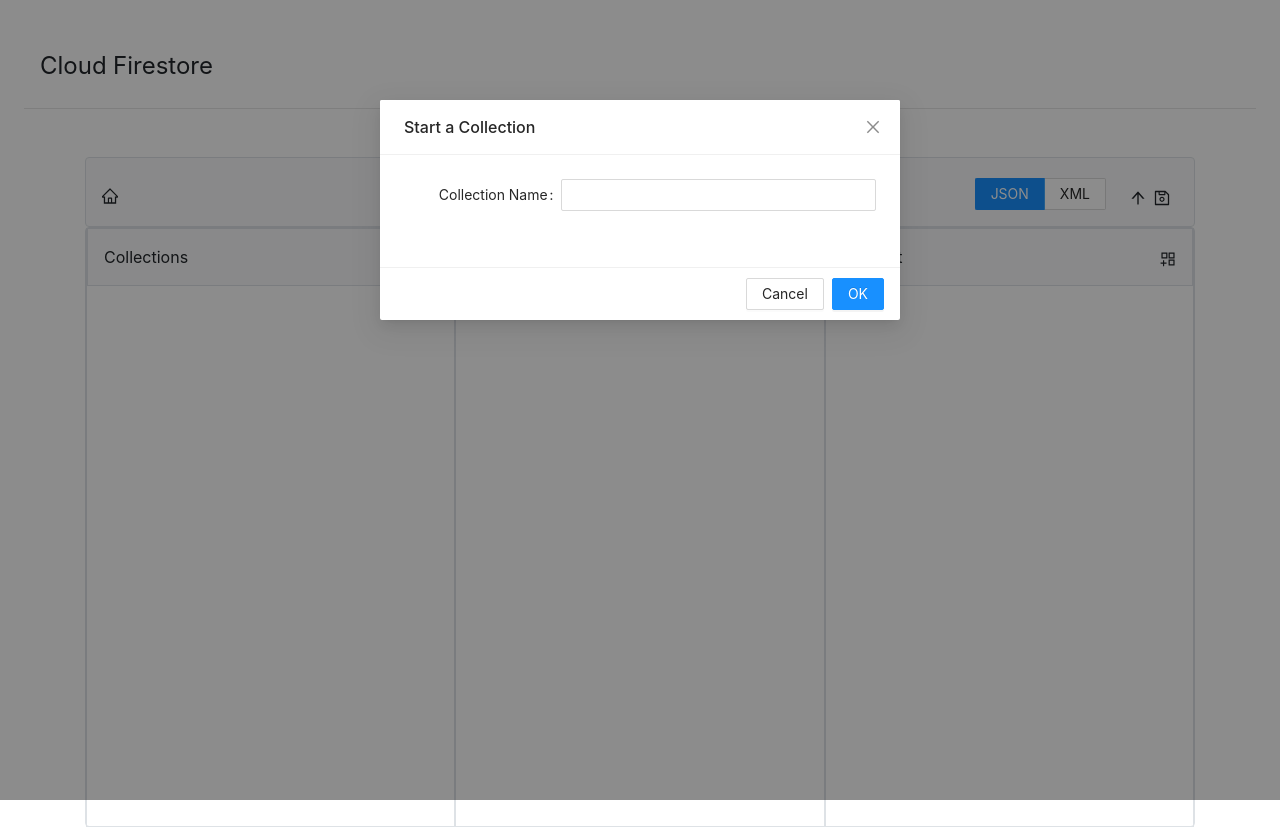
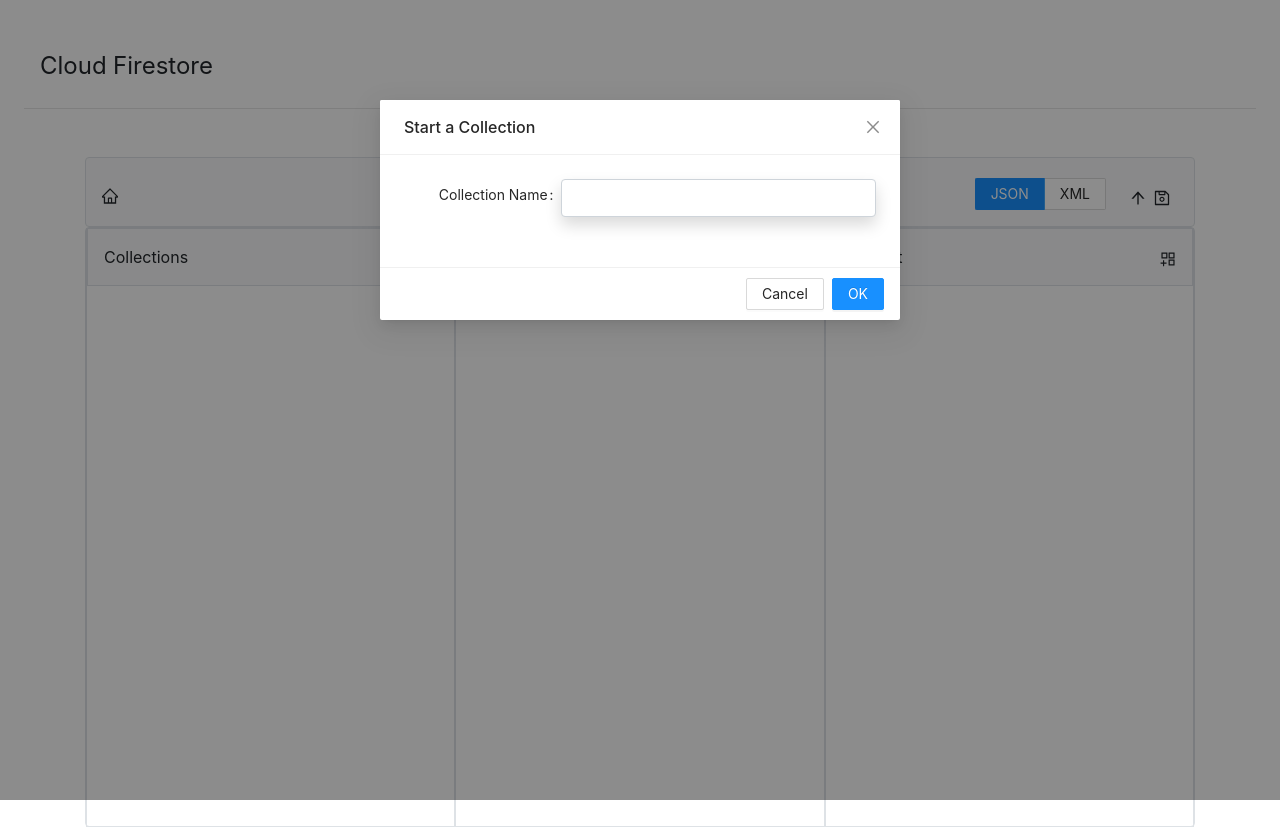
Before and after one commit to i-ates/-React-Redux-Command-Pattern-NoSQL-Demo, a React (Create React App) app: page / in a window 1280 px wide. Both pictures are taken after a click on the element 429 px from the left and 259 px from the top of the page. Built offline with nearby package versions, Linux system fonts and the light colour scheme.

Commit message:
validations added, collection update sırasında order değişmesi fixlendi.

```diff
--- a/package.json
+++ b/package.json
@@ -16,6 +16,7 @@
     "react-redux": "^7.2.3",
     "react-scripts": "4.0.3",
     "redux": "^4.0.5",
+    "sweetalert": "^2.1.2",
     "uniquid": "^1.1.4",
     "web-vitals": "^1.1.1"
   },
--- a/src/components/Collections.js
+++ b/src/components/Collections.js
@@ -1,12 +1,13 @@
-import {AppstoreAddOutlined, DeleteOutlined} from "@ant-design/icons";
+import { AppstoreAddOutlined, DeleteOutlined } from "@ant-design/icons";
 import ContextConsumer from "../contextapi/Context";
-import {useDispatch, useSelector} from "react-redux";
-import { useState} from "react";
-import { Modal } from 'antd';
-import { Form, Input, Row, Col} from 'antd';
-import {addCollection, removeCollection} from "../reduxState/actions";
+import { useDispatch, useSelector } from "react-redux";
+import { useState } from "react";
+import { Modal } from "antd";
+import { Form, Input, Row, Col } from "antd";
+import { addCollection, removeCollection } from "../reduxState/actions";
 import uniquid from "uniquid";
-import { Alert } from 'antd';
+import swal from "sweetalert";
+
 const layout = {
   labelCol: { span: 8 },
   wrapperCol: { span: 16 },
@@ -15,7 +16,8 @@
 export default function Collections() {
   const { collections } = useSelector((state) => state.collectionReducer);
   const [isModalVisible, setIsModalVisible] = useState(false);
-  const [input, setInput] = useState("");
+  const [collectionName, setCollectionName] = useState(null);
+  const [errors, setErrors] = useState({});
 
   const showModal = () => {
     setIsModalVisible(true);
@@ -23,81 +25,157 @@
 
   const dispatch = useDispatch();
 
-  const handleOk = (trigger,setUndoCommandsCount) => {
-    if(input.trim().length === 0){
-      alert("Name cannot be empty.");
+  const handleOk = (trigger, setUndoCommandsCount) => {
+    if (isThereEror()) {
+        swal({
+            title: "Warning!",
+            text: "All blanks must be filled.",
+            icon: "warning",
+            dangerMode: true,
+        });
         return;
     }
     let collection = {
       id: uniquid(),
-          name: input,
-          documents: []
+      name: collectionName,
+      documents: [],
     };
-      setInput("");
+    setCollectionName(null);
     trigger.addCollection(collection);
-      setUndoCommandsCount(trigger.getInvoker().getUndoCommands().length)
+    setUndoCommandsCount(trigger.getInvoker().getUndoCommands().length);
     dispatch(addCollection(collection));
     setIsModalVisible(false);
   };
 
-  const remove = (trigger,collection,setUndoCommandsCount) => {
+  const isThereEror = () => {
+    try{
+        let result = collectionName === null || collectionName.trim() === "";
+        return result;
+    }catch(err){
+        return true;
+    }
+  };
+
+  const remove = (trigger, collection, setUndoCommandsCount) => {
     trigger.removeCollection(collection);
-      setUndoCommandsCount(trigger.getInvoker().getUndoCommands().length)
+    setUndoCommandsCount(trigger.getInvoker().getUndoCommands().length);
     dispatch(removeCollection(collection));
   };
 
+  const onChange = (event) => {
+    const { value, name } = event.target;
+    const e = { ...errors };
+    if(value.trim() === "" ? (e[name] = `Must be filled.`) : (e[name] = undefined));
+    setCollectionName(value);
+    setErrors(e);
+  };
+
   const handleCancel = () => {
-      setInput("");
+    setCollectionName(null);
+    setErrors({});
     setIsModalVisible(false);
   };
   return (
     <ContextConsumer>
       {(value) => {
-          const { setCollection, trigger,setUndoCommandsCount, collection} = value;
+        const {
+          setCollection,
+          trigger,
+          setUndoCommandsCount,
+          collection,
+        } = value;
+        const {collectionName:collectionError} = errors;
         return (
           <div className="col-4 border border-top-0">
             <div className="p-3 bg-light border border-1">
               <div className="d-flex justify-content-between">
                 Collections
-                    <AppstoreAddOutlined className="d-flex mt-1 justify-content-end" onClick={showModal} />
+                <AppstoreAddOutlined
+                  className="d-flex mt-1 justify-content-end"
+                  onClick={showModal}
+                />
                 <>
-                          <Modal title="Start a Collection" visible={isModalVisible} onOk={() => handleOk(trigger,setUndoCommandsCount)} onCancel={handleCancel}>
-                              <Form
-                                  {...layout}
-                                  name="basic"
+                  <Modal
+                    title="Start a Collection"
+                    visible={isModalVisible}
+                    onOk={() => handleOk(trigger, setUndoCommandsCount)}
+                    onCancel={handleCancel}
                   >
+                    <Form {...layout} name="basic">
                       <Form.Item
                         label="Collection Name"
-                                      rules={[{ required: true, message: 'Please input your collection name!' }]}
+                        rules={[
+                          {
+                            required: true,
+                            message: "Please input your collection name!",
+                          },
+                        ]}
                       >
-                                      <Input onChange={(e) => {setInput(e.target.value)}} value={input} />
+                        <Input
+                          className={
+                            collectionError
+                              ? "form-control is-invalid shadow p-2"
+                              : "form-control shadow p-2"
+                          }
+                          onChange={(e) => onChange(e)}
+                          name="collectionName"
+                          value={collectionName}
+                        />
                       </Form.Item>
                     </Form>
                   </Modal>
                 </>
               </div>
             </div>
-                <div style={{overflow:"auto", height: "540px"}}>
-                  {
-                    collections && collections.map(singleCollection => {
-                      return(
+            <div style={{ overflow: "auto", height: "540px" }}>
+              {collections &&
+                collections.map((singleCollection) => {
+                  return (
                     <>
-                            <Row className="p-1" style={{backgroundColor:collection && collection?.id == singleCollection?.id ? '#EFEFF1' : null,marginBottom:5}} >
+                      <Row
+                        className="p-1"
+                        style={{
+                          backgroundColor:
+                            collection && collection?.id === singleCollection?.id
+                              ? "#EFEFF1"
+                              : null,
+                          marginBottom: 5,
+                        }}
+                      >
                         <Col md={16}>
-                                <div key={singleCollection.id} onClick={() => setCollection({id: singleCollection.id, name: singleCollection.name})} className="p-2" style={{cursor: "pointer"}}>
+                          <div
+                            key={singleCollection.id}
+                            onClick={() =>
+                              setCollection({
+                                id: singleCollection.id,
+                                name: singleCollection.name,
+                              })
+                            }
+                            className="p-2"
+                            style={{ cursor: "pointer" }}
+                          >
                             {singleCollection.name}
                           </div>
                         </Col>
-                              <Col md={4} offset={4} >
-                                <div onClick={() => remove(trigger,singleCollection,setUndoCommandsCount)} className="p-2 d-flex justify-content-end" style={{cursor: "pointer"}}>
+                        <Col md={4} offset={4}>
+                          <div
+                            onClick={() =>
+                              remove(
+                                trigger,
+                                singleCollection,
+                                setUndoCommandsCount
+                              )
+                            }
+                            className="p-2 d-flex justify-content-end"
+                            style={{ cursor: "pointer" }}
+                          >
                             <DeleteOutlined />
                           </div>
                         </Col>
                       </Row>
                     </>
                   );
-                    })
-                  }
+                })}
             </div>
           </div>
         );
--- a/src/components/Documents.js
+++ b/src/components/Documents.js
@@ -1,19 +1,22 @@
-import {AppstoreAddOutlined, DeleteOutlined} from "@ant-design/icons";
+import { AppstoreAddOutlined, DeleteOutlined } from "@ant-design/icons";
 import ContextConsumer from "../contextapi/Context";
-import {useDispatch, useSelector} from "react-redux";
-import {Col, Form, Input, Modal, Row} from "antd";
-import {useState} from "react";
+import { useDispatch, useSelector } from "react-redux";
+import { Col, Form, Input, Modal, Row } from "antd";
+import { useState } from "react";
 import uniquid from "uniquid";
-import {updateCollection} from "../reduxState/actions";
+import { updateCollection } from "../reduxState/actions";
+import swal from "sweetalert";
+
 
 const layout = {
-  labelCol: {span: 8},
-  wrapperCol: {span: 16},
+  labelCol: { span: 8 },
+  wrapperCol: { span: 16 },
 };
 export default function Documents() {
-  const {collections} = useSelector((state) => state.collectionReducer);
+  const { collections } = useSelector((state) => state.collectionReducer);
   const [isModalVisible, setIsModalVisible] = useState(false);
-  const [input, setInput] = useState("");
+  const [documentName, setDocumentName] = useState(null);
+  const [errors, setErrors] = useState({});
 
   const showModal = () => {
     setIsModalVisible(true);
@@ -21,98 +24,206 @@
 
   const dispatch = useDispatch();
 
-  const handleOk = (trigger, setUndoCommandsCount,setRedoCommandsCount, oldCollection) => {
-    if(input.trim().length === 0){
-      alert("Name cannot be empty.");
+  const handleOk = (
+    trigger,
+    setUndoCommandsCount,
+    setRedoCommandsCount,
+    oldCollection
+  ) => {
+    if (isThereEror()) {
+      swal({
+        title: "Warning!",
+        text: "All blanks must be filled.",
+        icon: "warning",
+        dangerMode: true,
+      });
       return;
     }
     let document = {
       id: uniquid(),
-      name: input,
+      name: documentName,
+      content: {},
     };
-    setInput("");
-    let collection = {id: oldCollection.id, name: oldCollection.name, documents: oldCollection.documents};
-    collection.documents = [...collection.documents,document];
+    setDocumentName(null);
+    let collection = {
+      id: oldCollection.id,
+      name: oldCollection.name,
+      documents: oldCollection.documents,
+    };
+    collection.documents = [...collection.documents, document];
     trigger.updateCollection(oldCollection, collection);
     setUndoCommandsCount(trigger.getInvoker().getUndoCommands().length);
     setRedoCommandsCount(trigger.getInvoker().getRedoCommands().length);
     dispatch(updateCollection(collection));
     setIsModalVisible(false);
   };
-  const remove = (trigger,setUndoCommandsCount,setRedoCommandsCount,oldCollection,documentId) => {
-    let collection = {id: oldCollection.id, name: oldCollection.name, documents: oldCollection.documents};
-    collection.documents = [...collection.documents.filter(d => d.id !== documentId)];
+  const remove = (
+    trigger,
+    setUndoCommandsCount,
+    setRedoCommandsCount,
+    oldCollection,
+    documentId
+  ) => {
+    let collection = {
+      id: oldCollection.id,
+      name: oldCollection.name,
+      documents: oldCollection.documents,
+    };
+    collection.documents = [
+      ...collection.documents.filter((d) => d.id !== documentId),
+    ];
     trigger.updateCollection(oldCollection, collection);
     setUndoCommandsCount(trigger.getInvoker().getUndoCommands().length);
     setRedoCommandsCount(trigger.getInvoker().getRedoCommands().length);
     dispatch(updateCollection(collection));
   };
   const handleCancel = () => {
-    setInput("");
+    setDocumentName(null);
+    setErrors({});
     setIsModalVisible(false);
+  };
+  const onChange = (event) => {
+    const { value, name } = event.target;
+    const e = { ...errors };
+    if (
+      value.trim() === ""
+        ? (e[name] = `Must be filled.`)
+        : (e[name] = undefined)
+    );
+    setDocumentName(value);
+    setErrors(e);
+  };
+  const isThereEror = () => {
+    try {
+      let result = documentName === null || documentName.trim() === "";
+      return result;
+    } catch (err) {
+      return true;
+    }
   };
   return (
     <ContextConsumer>
       {(value) => {
-        const {setDocument, collection, trigger, setUndoCommandsCount, setRedoCommandsCount,document} = value;
+        const {
+          setDocument,
+          collection,
+          trigger,
+          setUndoCommandsCount,
+          setRedoCommandsCount,
+          document,
+        } = value;
         let currCollection = undefined;
         if (collection !== undefined) {
-          currCollection = collections.filter(c => {
-            return c.id === collection.id
+          currCollection = collections.filter((c) => {
+            return c.id === collection.id;
           })[0];
         }
+        const {documentName:documentError} = errors;
         return (
           <div className="col-4 border border-top-0">
             <div className="p-3 bg-light border border-1">
               <div className="d-flex justify-content-between">
                 Documents
-                {
-                  currCollection && (
+                {currCollection && (
                   <>
-                      <AppstoreAddOutlined className="d-flex mt-1 justify-content-end" onClick={showModal}/>
+                    <AppstoreAddOutlined
+                      className="d-flex mt-1 justify-content-end"
+                      onClick={showModal}
+                    />
                     <>
-                        <Modal title="Add a Document" visible={isModalVisible} onOk={() => handleOk(trigger,setUndoCommandsCount,setRedoCommandsCount,currCollection)} onCancel={handleCancel}>
-                          <Form
-                            {...layout}
-                            name="basic"
+                      <Modal
+                        title="Add a Document"
+                        visible={isModalVisible}
+                        onOk={() =>
+                          handleOk(
+                            trigger,
+                            setUndoCommandsCount,
+                            setRedoCommandsCount,
+                            currCollection
+                          )
+                        }
+                        onCancel={handleCancel}
                       >
+                        <Form {...layout} name="basic">
                           <Form.Item
                             label="Document Name"
-                              rules={[{required: true, message: 'Please input your document name!'}]}
+                            rules={[
+                              {
+                                required: true,
+                                message: "Please input your document name!",
+                              },
+                            ]}
                           >
-                              <Input onChange={(e) => {
-                                setInput(e.target.value)
-                              }} value={input}/>
+                            <Input
+                              className={
+                                documentError
+                                  ? "form-control is-invalid shadow p-2"
+                                  : "form-control shadow p-2"
+                              }
+                              onChange={(e) => onChange(e)}
+                              name="documentName"
+                              value={documentName}
+                            />
                           </Form.Item>
                         </Form>
                       </Modal>
                     </>
                   </>
-                  )
-                }
+                )}
               </div>
             </div>
-            <div style={{overflow:"auto", height: "540px"}}>
-              {
-                currCollection && currCollection.documents && currCollection.documents.map(singleDocument => {
+            <div style={{ overflow: "auto", height: "540px" }}>
+              {currCollection &&
+                currCollection.documents &&
+                currCollection.documents.map((singleDocument) => {
                   return (
                     <>
-                      <Row className="p-1" style={{backgroundColor:document && document?.id == singleDocument?.id ? '#EFEFF1' : null,marginBottom:5}}>
+                      <Row
+                        className="p-1"
+                        style={{
+                          backgroundColor:
+                            document && document?.id === singleDocument?.id
+                              ? "#EFEFF1"
+                              : null,
+                          marginBottom: 5,
+                        }}
+                      >
                         <Col md={16}>
-                          <div key={singleDocument.id} onClick={() => setDocument({id: singleDocument.id, name: singleDocument.name})} className="p-2" style={{cursor: "pointer"}}>
+                          <div
+                            key={singleDocument.id}
+                            onClick={() =>
+                              setDocument({
+                                id: singleDocument.id,
+                                name: singleDocument.name,
+                              })
+                            }
+                            className="p-2"
+                            style={{ cursor: "pointer" }}
+                          >
                             {singleDocument.name}
                           </div>
                         </Col>
                         <Col md={4} offset={4}>
-                          <div onClick={() => remove(trigger,setUndoCommandsCount,setRedoCommandsCount,currCollection,singleDocument.id)} className="p-2 d-flex justify-content-end" style={{cursor: "pointer"}}>
+                          <div
+                            onClick={() =>
+                              remove(
+                                trigger,
+                                setUndoCommandsCount,
+                                setRedoCommandsCount,
+                                currCollection,
+                                singleDocument.id
+                              )
+                            }
+                            className="p-2 d-flex justify-content-end"
+                            style={{ cursor: "pointer" }}
+                          >
                             <DeleteOutlined />
                           </div>
                         </Col>
                       </Row>
                     </>
                   );
-                })
-              }
+                })}
             </div>
           </div>
         );
```
Also changed, not shown: src/reduxState/reducers/collections.js (+9 -1 lines). Lines whose indentation alone changed are shown as unchanged.
